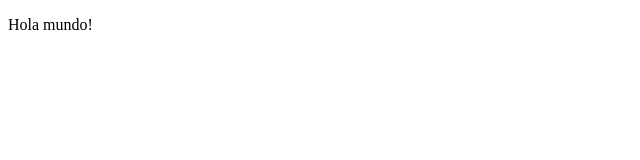
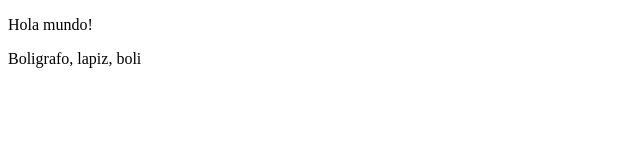
Before and after one commit to go3212/azure_bot_template, a plain HTML site: page index.htm in a window 1280 px wide. Shown: the whole page, without its empty margins (0-640 px from the left). Drawn offline with Linux system fonts and the light colour scheme.

Commit message:
He añadido un parrafo

```diff
--- a/index.htm
+++ b/index.htm
@@ -3,5 +3,6 @@
 <html>
     <body>
         <p>Hola mundo!</p>
+        <p>Boligrafo, lapiz, boli</p>
     </body>
 </html>
```
